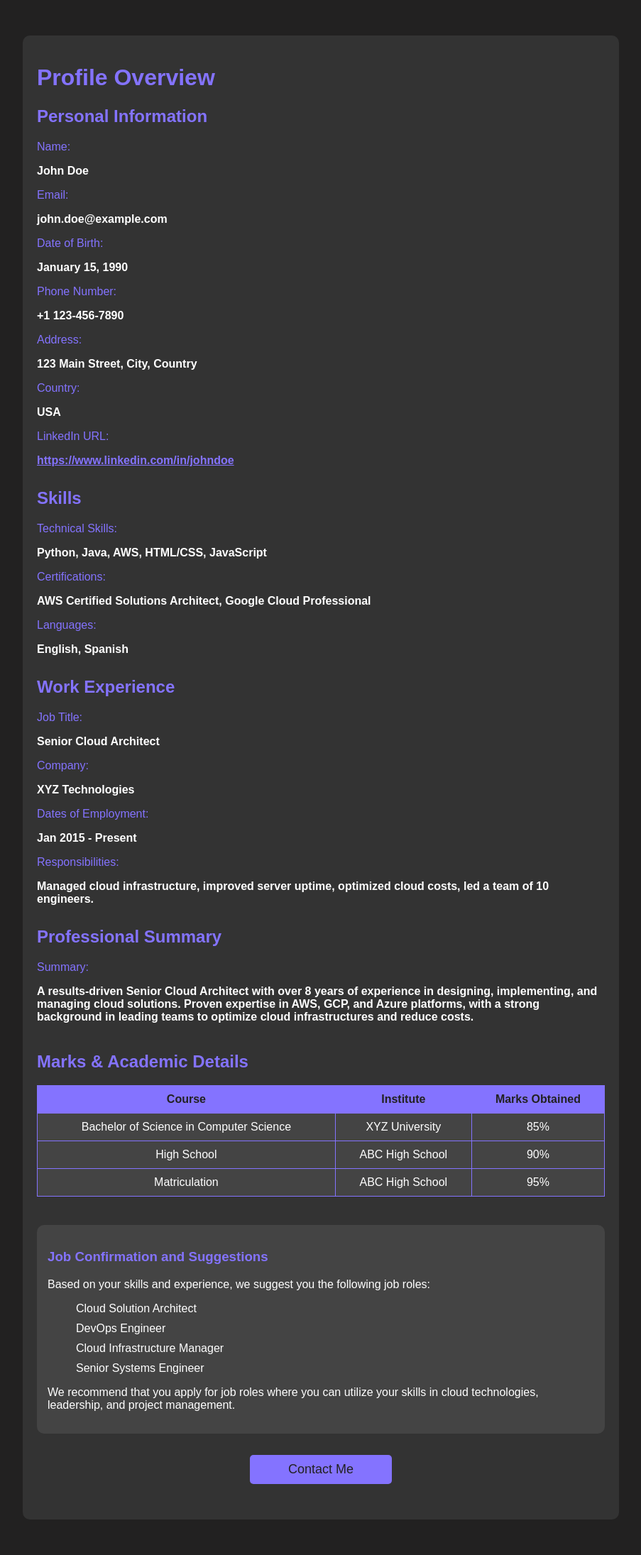
After one commit to Nexus20club/NexusHack, a Flask app: template Hacathon/templates/profilepage.html in a window 1280 px wide. The commit adds this page. Shown: the whole page at 71% size, without its empty margins (188-1091 px from the left). Run offline with Flask 3, Linux system fonts and the light colour scheme; the template is opened without the code that fills it, so the values that code supplies are empty.

Commit message:
Add files via upload

```diff
--- a/Hacathon/templates/examint.html
+++ b/Hacathon/templates/examint.html
@@ -97,6 +97,11 @@
         <ul>
             <li>Do not refresh or navigate away from the exam page during the exam.</li>
             <li>If you face any technical issues, please contact the exam support team immediately.</li>
+            <li>The exam must be in full-screen.</li>
+            <li> Your face must remain visible in the camera throughout the test.</li>
+            <li>Copy-pasting from other sources is prohibited.</li>
+            <li> Only Google Chrome is allowed on a laptop/desktop.</li>
+            <li>Violating any of these rules will result in immediate exam termination</li>
         </ul>
 
         <a href="/start-exam" class="btn-start">Start Exam</a>
--- /dev/null
+++ b/Hacathon/templates/profilepage.html
@@ -0,0 +1,253 @@
+<!DOCTYPE html>
+<html lang="en">
+<head>
+    <meta charset="UTF-8">
+    <meta name="viewport" content="width=device-width, initial-scale=1.0">
+    <title>Profile Page</title>
+    <style>
+        body {
+            background-color: #222121; /* Dark background color */
+            color: #ffffff;
+            font-family: Arial, sans-serif;
+            margin: 0;
+            padding: 0;
+        }
+
+        .wrapper {
+            max-width: 800px;
+            margin: 50px auto;
+            padding: 20px;
+            background-color: #333333;
+            border-radius: 10px;
+        }
+
+        h1, h2 {
+            color: #8473FF; /* Light purple for headers */
+        }
+
+        .section {
+            margin-bottom: 30px;
+        }
+
+        .inputbox {
+            margin: 10px 0;
+        }
+
+        .inputbox label {
+            display: block;
+            color: #8473FF;
+        }
+
+        .inputbox span {
+            color: #ffffff;
+            font-weight: bold;
+        }
+
+        .inputbox p {
+            color: #ffffff;
+        }
+
+        .inputbox ul {
+            list-style-type: none;
+            padding: 0;
+            color: #ffffff;
+        }
+
+        .inputbox li {
+            margin: 5px 0;
+        }
+
+        .submit-btn {
+            background-color: #8473FF;
+            color: #222121;
+            font-size: 18px;
+            padding: 10px 20px;
+            border: none;
+            border-radius: 5px;
+            cursor: pointer;
+            display: block;
+            margin: 30px auto;
+            width: 200px;
+            text-align: center;
+        }
+
+        .submit-btn:hover {
+            background-color: #5f5bff; /* Darker purple on hover */
+        }
+
+        .marks-section {
+            margin-top: 40px;
+        }
+
+        .marks-section table {
+            width: 100%;
+            border-collapse: collapse;
+            margin-top: 10px;
+        }
+
+        .marks-section th, .marks-section td {
+            padding: 10px;
+            text-align: center;
+            border: 1px solid #8473FF;
+        }
+
+        .marks-section th {
+            background-color: #8473FF;
+            color: #222121;
+        }
+
+        .marks-section td {
+            background-color: #444444;
+        }
+
+        .suggestions-section {
+            background-color: #444444;
+            padding: 15px;
+            margin-top: 40px;
+            border-radius: 10px;
+        }
+
+        .suggestions-section h3 {
+            color: #8473FF;
+        }
+
+        .suggestions-section p {
+            color: #ffffff;
+        }
+
+        .suggestions-section ul {
+            color: #ffffff;
+            list-style-type: none;
+        }
+
+        .suggestions-section li {
+            margin-bottom: 10px;
+        }
+    </style>
+</head>
+<body>
+
+    <div class="wrapper">
+        <h1>Profile Overview</h1>
+
+        <div class="section">
+            <h2>Personal Information</h2>
+            <div class="inputbox">
+                <label for="name">Name:</label>
+                <p><span>John Doe</span></p>
+            </div>
+            <div class="inputbox">
+                <label for="email">Email:</label>
+                <p><span>john.doe@example.com</span></p>
+            </div>
+            <div class="inputbox">
+                <label for="dob">Date of Birth:</label>
+                <p><span>January 15, 1990</span></p>
+            </div>
+            <div class="inputbox">
+                <label for="phone">Phone Number:</label>
+                <p><span>+1 123-456-7890</span></p>
+            </div>
+            <div class="inputbox">
+                <label for="address">Address:</label>
+                <p><span>123 Main Street, City, Country</span></p>
+            </div>
+            <div class="inputbox">
+                <label for="country">Country:</label>
+                <p><span>USA</span></p>
+            </div>
+            <div class="inputbox">
+                <label for="url">LinkedIn URL:</label>
+                <p><span><a href="https://www.linkedin.com/in/johndoe" style="color: #8473FF;" target="_blank">https://www.linkedin.com/in/johndoe</a></span></p>
+            </div>
+        </div>
+
+        <div class="section">
+            <h2>Skills</h2>
+            <div class="inputbox">
+                <label for="skills">Technical Skills:</label>
+                <p><span>Python, Java, AWS, HTML/CSS, JavaScript</span></p>
+            </div>
+            <div class="inputbox">
+                <label for="certifications">Certifications:</label>
+                <p><span>AWS Certified Solutions Architect, Google Cloud Professional</span></p>
+            </div>
+            <div class="inputbox">
+                <label for="languages">Languages:</label>
+                <p><span>English, Spanish</span></p>
+            </div>
+        </div>
+
+        <div class="section">
+            <h2>Work Experience</h2>
+            <div class="inputbox">
+                <label for="job_title">Job Title:</label>
+                <p><span>Senior Cloud Architect</span></p>
+            </div>
+            <div class="inputbox">
+                <label for="company">Company:</label>
+                <p><span>XYZ Technologies</span></p>
+            </div>
+            <div class="inputbox">
+                <label for="employment_dates">Dates of Employment:</label>
+                <p><span>Jan 2015 - Present</span></p>
+            </div>
+            <div class="inputbox">
+                <label for="work_experience">Responsibilities:</label>
+                <p><span>Managed cloud infrastructure, improved server uptime, optimized cloud costs, led a team of 10 engineers.</span></p>
+            </div>
+        </div>
+
+        <div class="section">
+            <h2>Professional Summary</h2>
+            <div class="inputbox">
+                <label for="summary">Summary:</label>
+                <p><span>A results-driven Senior Cloud Architect with over 8 years of experience in designing, implementing, and managing cloud solutions. Proven expertise in AWS, GCP, and Azure platforms, with a strong background in leading teams to optimize cloud infrastructures and reduce costs.</span></p>
+            </div>
+        </div>
+
+        <!-- Marks Section -->
+        <div class="marks-section">
+            <h2>Marks & Academic Details</h2>
+            <table>
+                <tr>
+                    <th>Course</th>
+                    <th>Institute</th>
+                    <th>Marks Obtained</th>
+                </tr>
+                <tr>
+                    <td>Bachelor of Science in Computer Science</td>
+                    <td>XYZ University</td>
+                    <td>85%</td>
+                </tr>
+                <tr>
+                    <td>High School</td>
+                    <td>ABC High School</td>
+                    <td>90%</td>
+                </tr>
+                <tr>
+                    <td>Matriculation</td>
+                    <td>ABC High School</td>
+                    <td>95%</td>
+                </tr>
+            </table>
+        </div>
+
+        <!-- Job Suggestions and Confirmation Section -->
+        <div class="suggestions-section">
+            <h3>Job Confirmation and Suggestions</h3>
+            <p>Based on your skills and experience, we suggest you the following job roles:</p>
+            <ul>
+                <li>Cloud Solution Architect</li>
+                <li>DevOps Engineer</li>
+                <li>Cloud Infrastructure Manager</li>
+                <li>Senior Systems Engineer</li>
+            </ul>
+            <p>We recommend that you apply for job roles where you can utilize your skills in cloud technologies, leadership, and project management.</p>
+        </div>
+
+        <button class="submit-btn" onclick="window.location.href='mailto:contact@example.com'">Contact Me</button>
+    </div>
+
+</body>
+</html>
```
